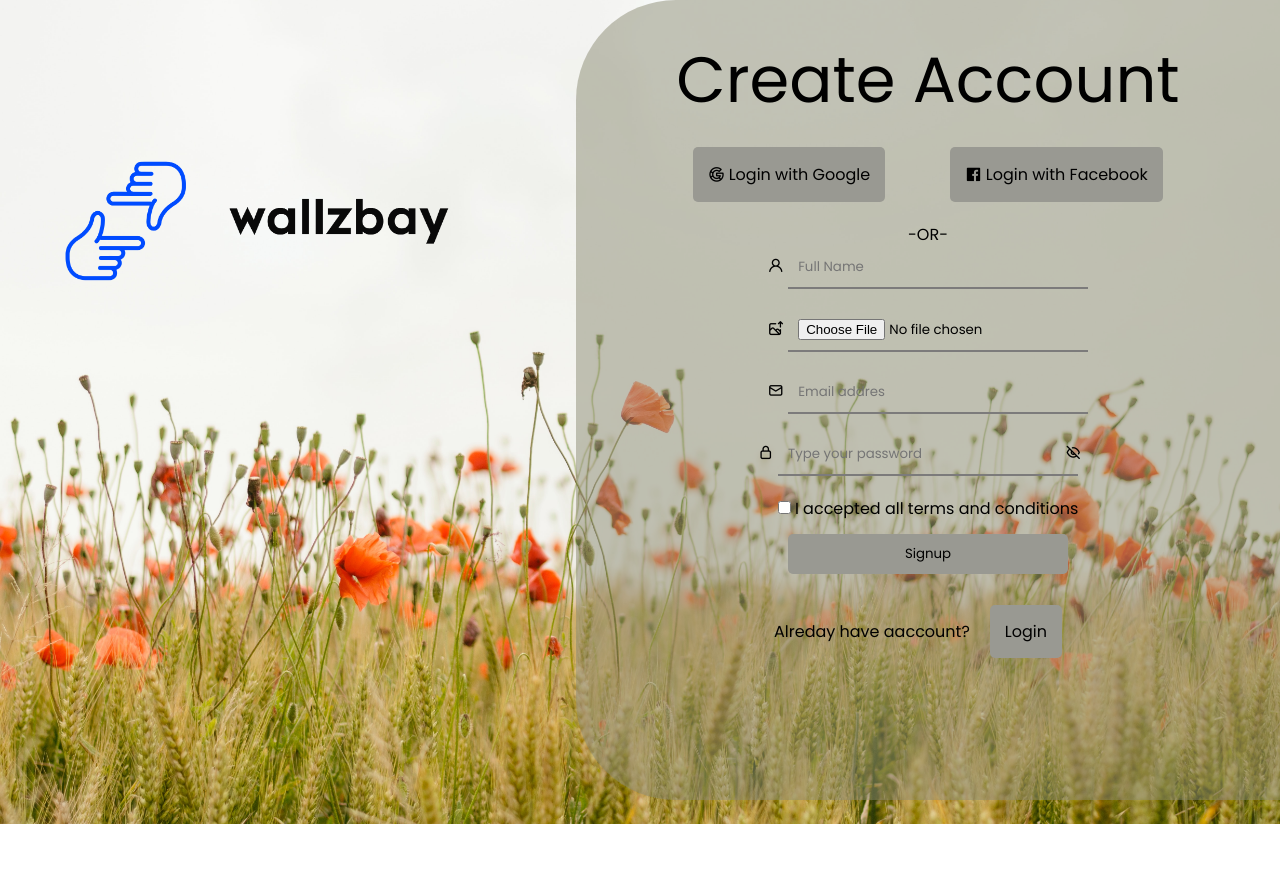
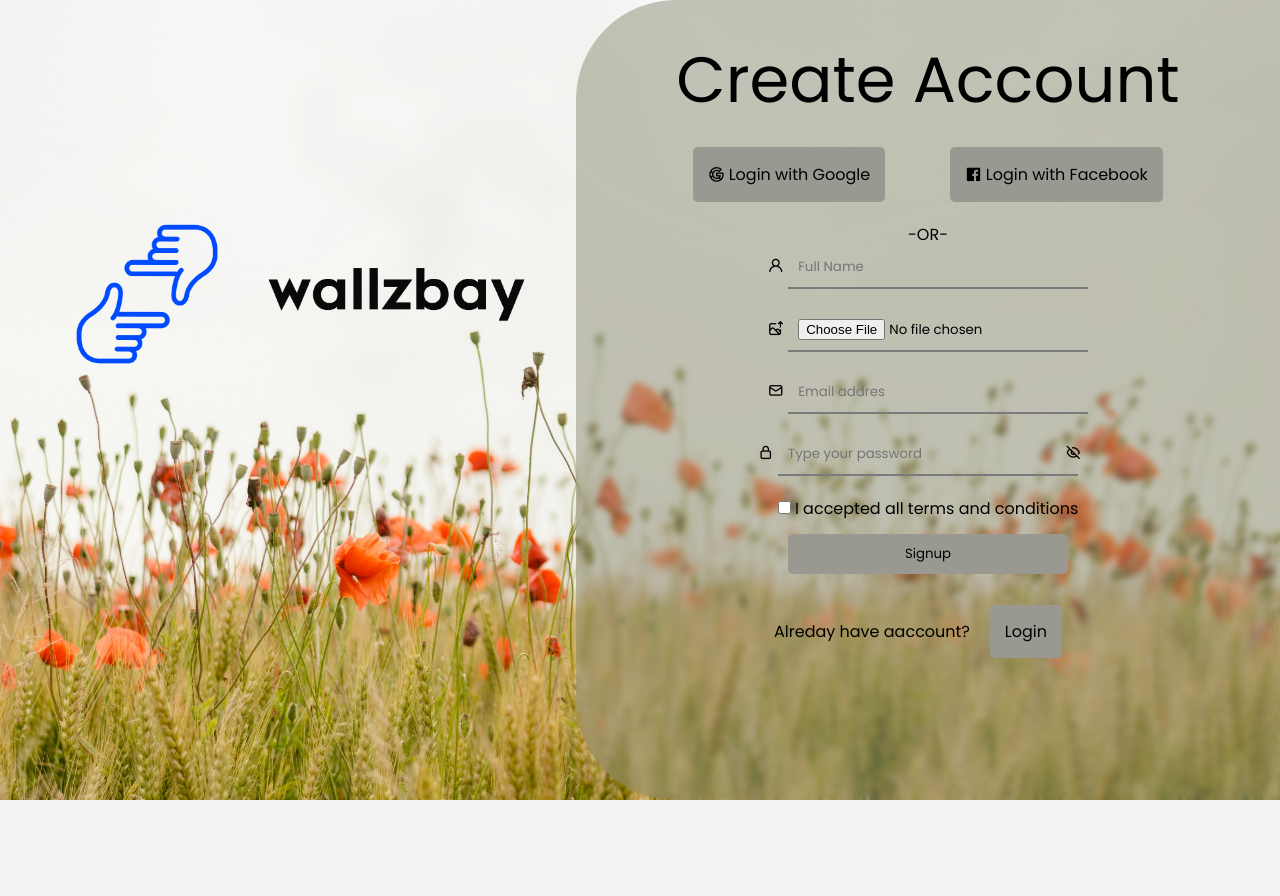
Before and after one commit to SaratGayen/Wallzbay, a PHP site: page /signup.html in a window 1280 px wide. After the commit the page ends 800 px from the top, so only its background shows below. Run offline with PHP 8.4, Linux system fonts and the light colour scheme.

Commit message:
new walzby logo
positioned properly

added some "blur"

```diff
--- a/css/signup.css
+++ b/css/signup.css
@@ -54,7 +54,7 @@ input[type=text],input[type=email],input[type=file],input[type=password]{
 section{
     display: flex;
     justify-content: space-between;
-    /* align-items: center; */
+    align-items: center;
     height: 100vh;
 }
 .cont{
@@ -63,16 +63,18 @@ section{
     width: 55vw;
     height: 100vh;
     background: rgba(140, 140, 116, 0.5);
+    backdrop-filter: blur(3px);
 }
 
 .img{
      width: 38%;
     position: relative;
-    top: 6rem;
+    margin-bottom: 20%;
+
 }
 img{
     filter: invert(1);
-    width : 470px;
+    width : 550px;
 }
 .items{
     position: relative;
```
